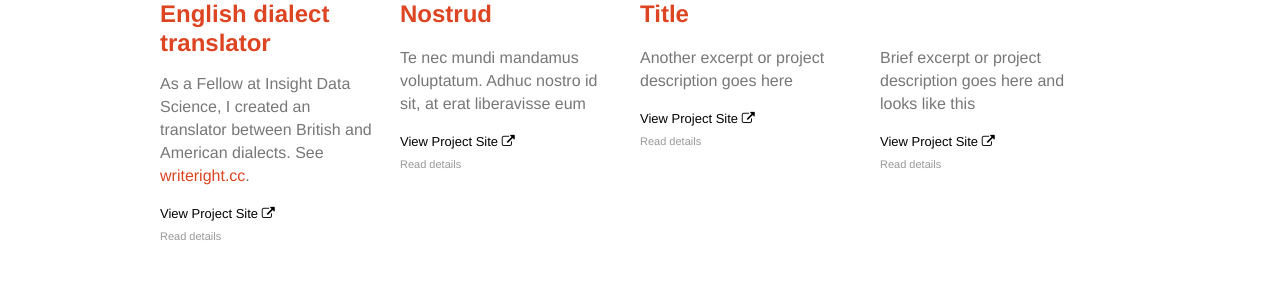
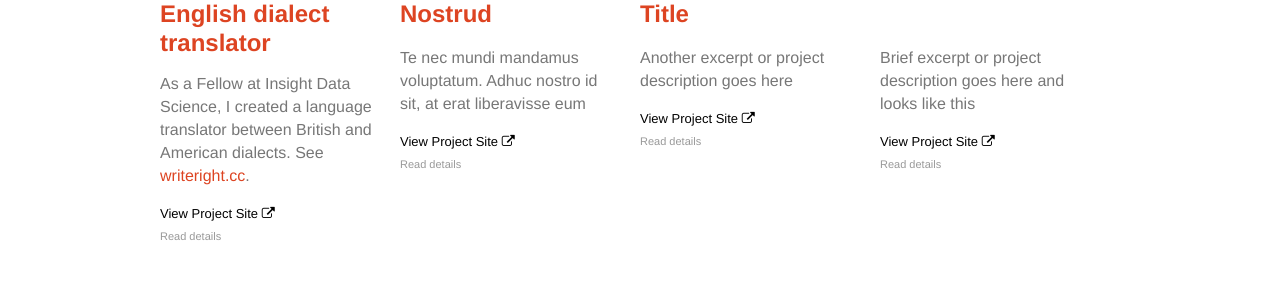
Before and after one commit to drinandan/drinandan.github.io, a Jekyll site: the page built from index.html, in a window 1280 px wide. Shown: the part 557-847 px from the top of the page. Built offline with Jekyll 4.4.1, drawn with Linux system fonts in a browser that asks for light colours; nearby versions of some CDN libraries.

Commit message:
changing highlighter to rouge to fix an error message

```diff
--- a/_config.yml
+++ b/_config.yml
@@ -50,7 +50,7 @@
 #
 
 markdown: kramdown
-highlighter: pygments
+highlighter: rouge
 permalink: /:title/
 
 # The release of Jekyll Now that you're using
--- a/_posts/2018-02-01-English-dialect-translator.md
+++ b/_posts/2018-02-01-English-dialect-translator.md
@@ -1,7 +1,7 @@
 ---
 layout: post
 title: WriteRight - An English dialect translator
-desc: As a Fellow at Insight Data Science, I created an translator between British and American dialects. See <a href="http://writeright.cc">writeright.cc</a>.
+desc: As a Fellow at Insight Data Science, I created a language translator between British and American dialects. See <a href="http://writeright.cc">writeright.cc</a>.
 proj-url: https://github.com/drinandan/insight-project/blob/master/2018.01.19_create_language_vectors_using_large_corpora.ipynb
 proj-num: 04
 ---
```
